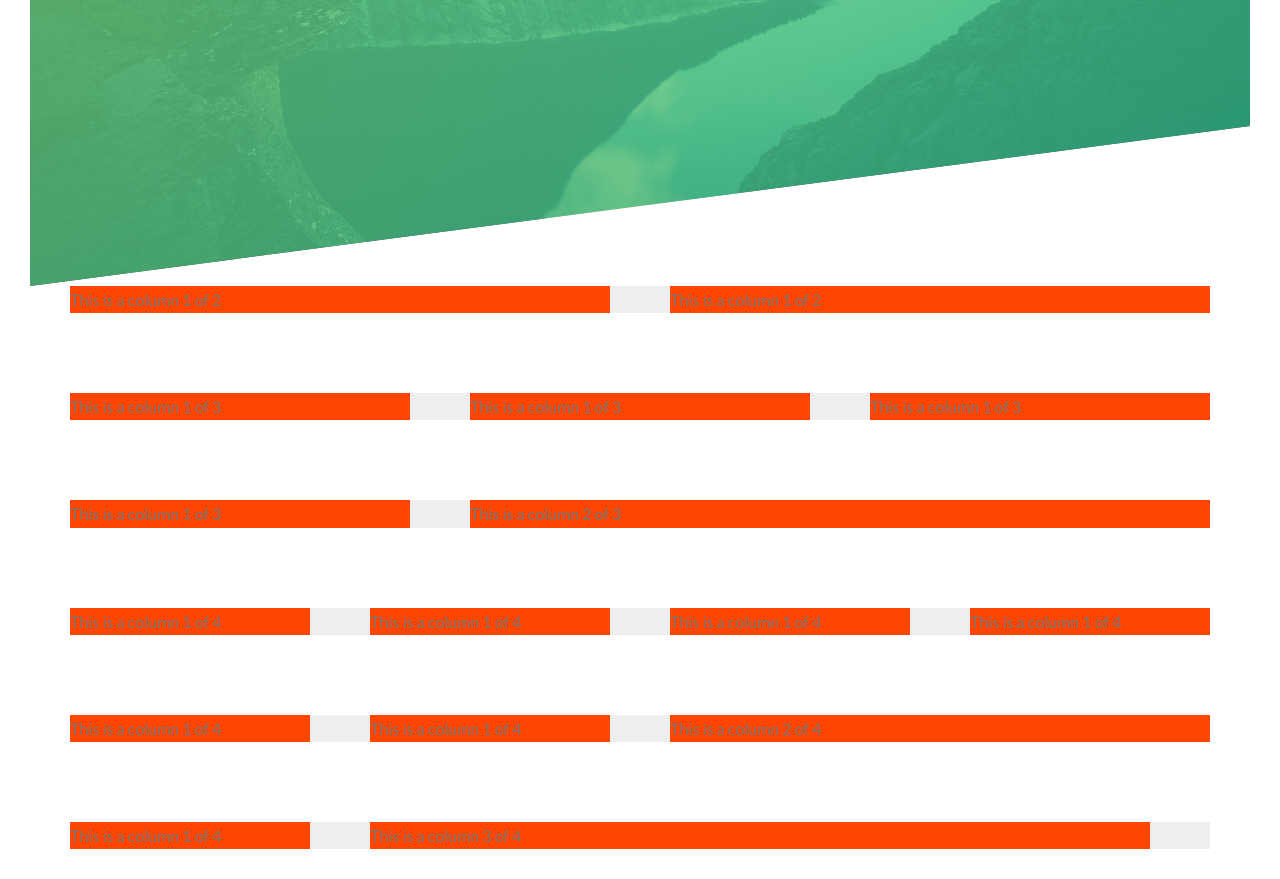
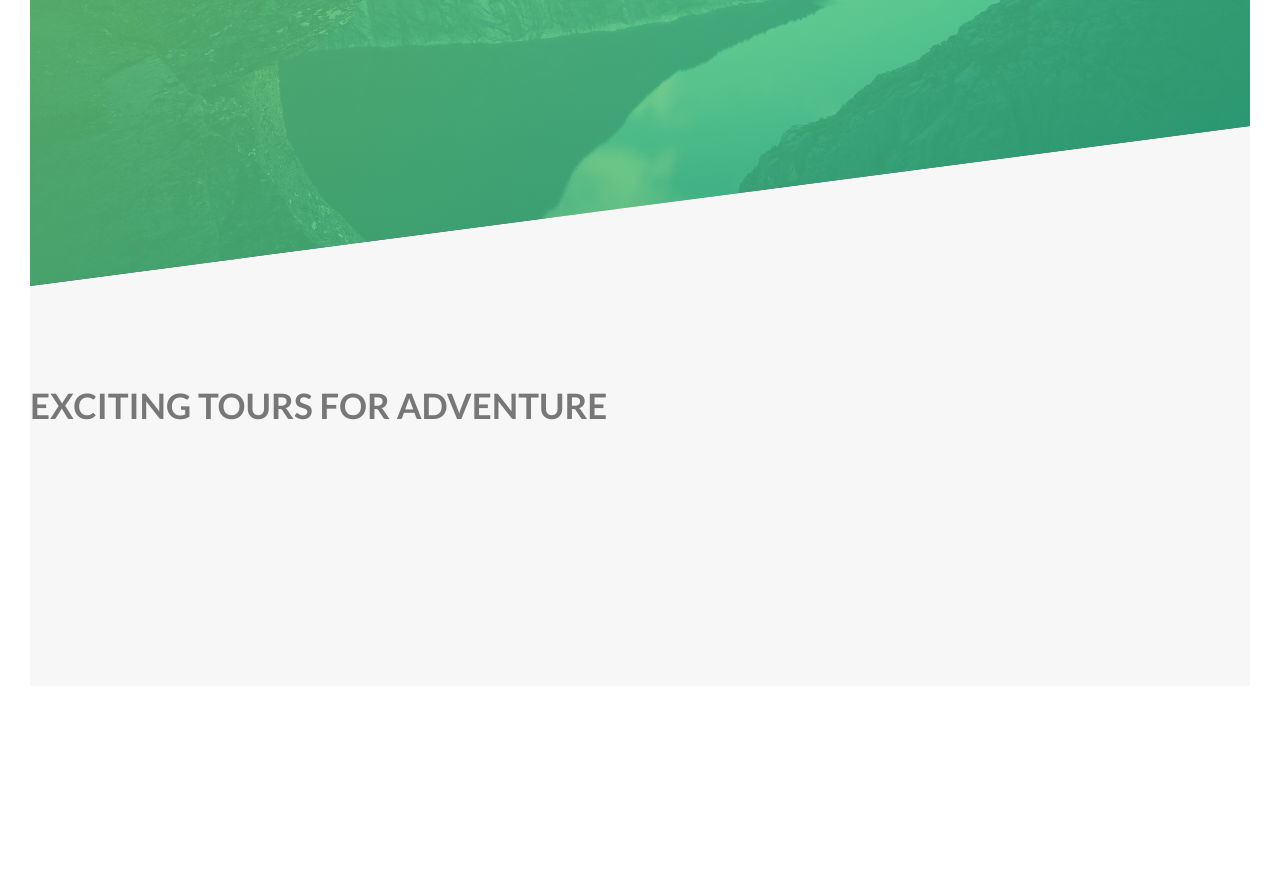
Before and after one commit to Kabooley/udemy-advanced-css-sass, a website: page NATOURS/index.html in a window 1280 px wide. Shown: the part 504-1383 px from the top of the page. After the commit the page ends 1220 px from the top, so only its background shows below. Drawn offline with Linux system fonts and the light colour scheme.

Commit message:
going section-about

```diff
--- a/NATOURS/index.html
+++ b/NATOURS/index.html
@@ -26,14 +26,28 @@
             <div class="header__text-box">
                 <h1 class="heading-primary">
                     <span class="heading-primary--main">Outdoors</span>
-          <span class="heading-primary--sub">Is where life happens</span>
+                    <span class="heading-primary--sub"
+                        >Is where life happens</span
+                    >
                 </h1>
 
-        <a href="#" class="btn btn--white btn--animated">Discover our tours</a>
+                <a href="#" class="btn btn--white btn--animated"
+                    >Discover our tours</a
+                >
             </div>
         </div>
 
-    <section class="grid-test">
+        <main>
+            <section class="section-about">
+                <div class="u-center-text">
+                    <h2 class="heading-secondary">
+                        Exciting tours for adventure
+                    </h2>
+                </div>
+            </section>
+        </main>
+
+        <!-- <section class="grid-test">
       <div class="row">
         <div class="col-1-of-2">This is a column 1 of 2</div>
         <div class="col-1-of-2">This is a column 1 of 2</div>
@@ -63,6 +77,6 @@
         <div class="col-1-of-4">This is a column 1 of 4</div>
         <div class="col-3-of-4">This is a column 3 of 4</div>
       </div>
-    </section>
+    </section> -->
     </body>
 </html>
--- a/NATOURS/sass/abstracts/_variables.scss
+++ b/NATOURS/sass/abstracts/_variables.scss
@@ -3,10 +3,11 @@ $color-primary: #55c57a;
 $color-primary-light: #7ed56f;
 $color-primary-dark: #28b485;
 
+$color-grey-light-1: #f7f7f7;
+
 $color-grey-dark: #777;
 $color-white: #fff;
-$color-dark: #000;
-
+$color-black: #000;
 
 // GRID
 $grid-width: 114rem;
--- a/NATOURS/sass/base/_typography.scss
+++ b/NATOURS/sass/base/_typography.scss
@@ -1,4 +1,3 @@
-
 .heading-primary {
     color: #fff;
     text-transform: uppercase;
@@ -24,3 +23,24 @@
         animation-timing-function: ease-out;
     }
 }
+
+.heading-secondary {
+    font-size: 3.5rem;
+    text-transform: uppercase;
+    font-weight: 700;
+    display: inline-block;
+    background-image: linear-gradient(
+        to right,
+        $color-primary-light,
+        $color-primary-dark
+    );
+    -webkit-background-clip: text;
+    color: transparent;
+    letter-spacing: 0.2rem;
+    transition: all 0.2s;
+
+    &:hover {
+        transform: skewY(2deg) skewX(15deg) scale(1.1);
+        text-shadow: 0.5rem 1rem 2rem rgba($color-black, 0.2);
+    }
+}
--- a/NATOURS/sass/pages/_home.scss
+++ b/NATOURS/sass/pages/_home.scss
@@ -0,0 +1,7 @@
+// Define hoem page specific style
+
+.section-about {
+    background-color: $color-grey-light-1;
+    padding: 25rem 0;
+    margin-top: -20vh;
+}
```
Also changed, not shown: NATOURS/sass/main.scss (+11 -11 lines), course-chunks/grid-layout-basics/index.html (added, +14 -0 lines), NATOURS/css/style.css, note.md (line endings or trailing spaces). Lines whose indentation alone changed are shown as unchanged.
